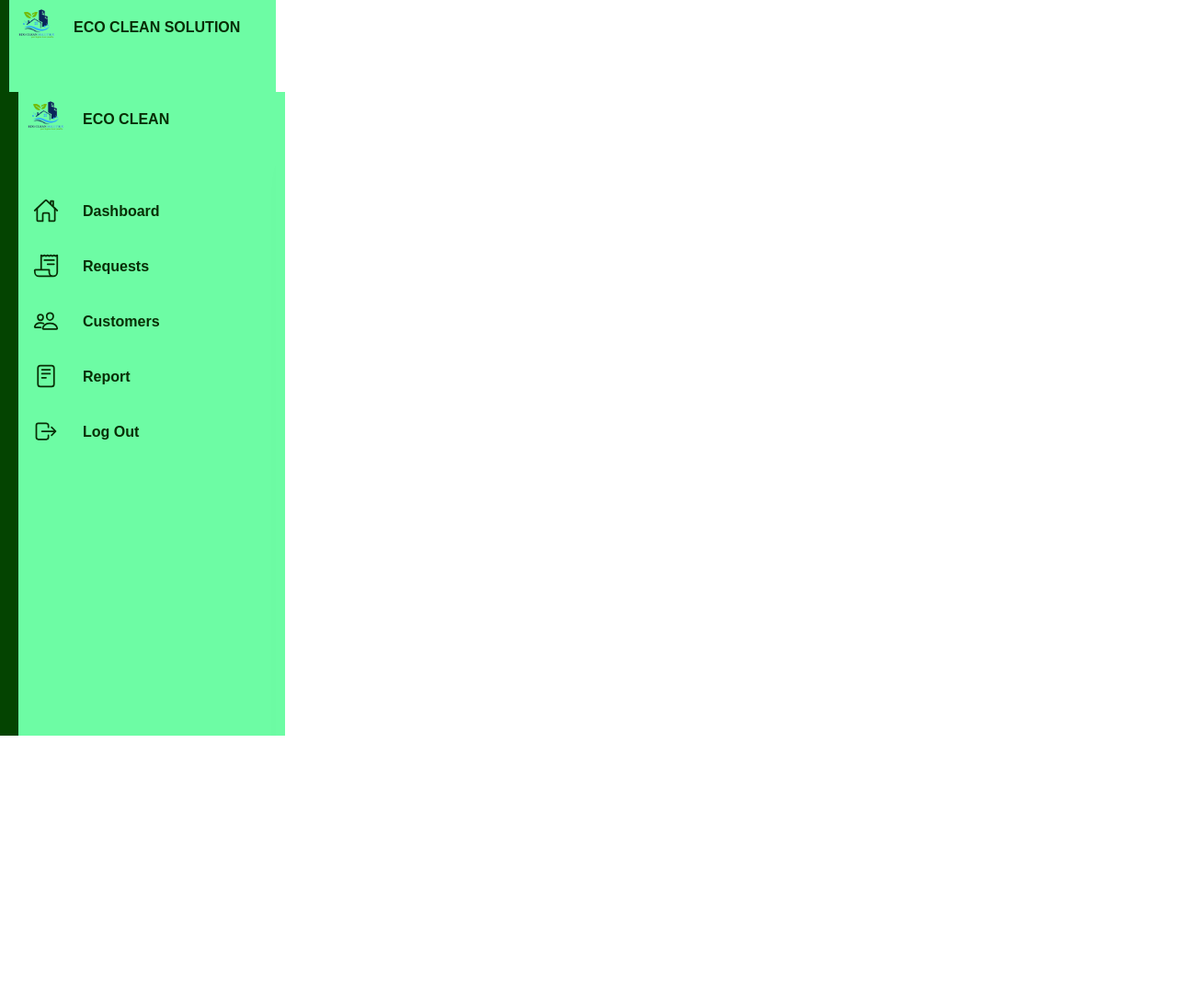
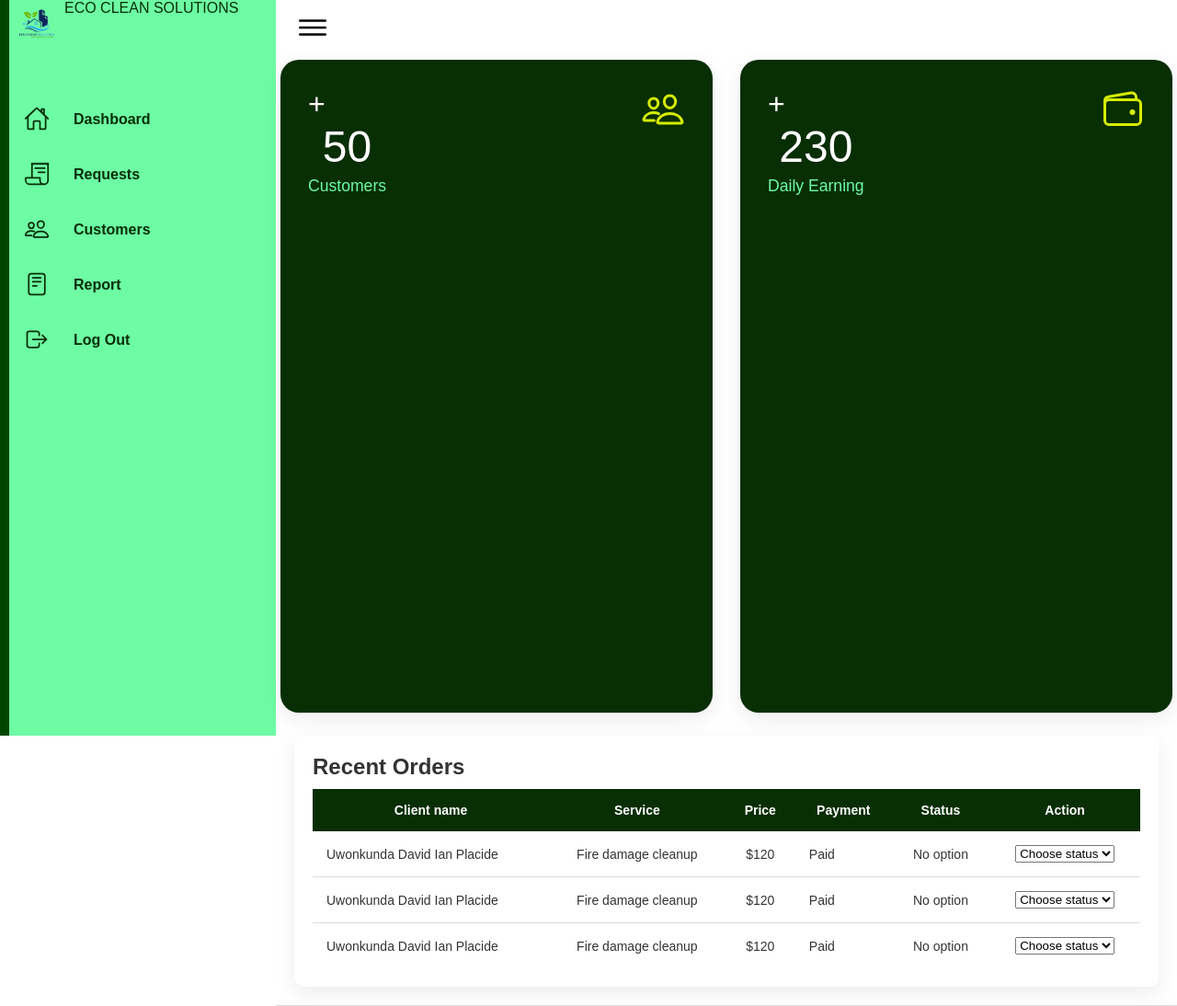
Before and after one commit to Daniel-IRYIVUZE/Eco_clean_Solutions, a Flask app: template EcoApp/templates/admin-dash.html in a window 1280 px wide. Shown: the whole page at 92% size. Before the commit the page ends 800 px from the top, so only its background shows below. Run offline with Flask 3, Linux system fonts and the light colour scheme; the template is opened without the code that fills it, so the values that code supplies are empty.

Commit message:
updating admin-dash.html

```diff
--- a/EcoApp/templates/admin-dash.html
+++ b/EcoApp/templates/admin-dash.html
@@ -1,48 +1,27 @@
 <!DOCTYPE html>
 <html lang="en">
+
 <head>
-    <meta charset="UTF-8" />
-    <meta http-equiv="X-UA-Compatible" content="IE=edge" />
-    <meta name="viewport" content="width=device-width, initial-scale=1.0" />
-    <link
-      rel="icon"
-      href="{{ url_for('static', filename='images/logo.jpg') }}"
-      type="image/jpg"
-    />
+    <meta charset="UTF-8">
+    <meta http-equiv="X-UA-Compatible" content="IE=edge">
+    <meta name="viewport" content="width=device-width, initial-scale=1.0">
+    <link rel="icon" href="images/logo.jpg" type="jpg">
     <title>Eco Clean Solution | Admin</title>
     <!-- ======= Styles ====== -->
-    <link
-      rel="stylesheet"
-      href="{{ url_for('static', filename='admin-dash.css') }}"
-    />
+    <link rel="stylesheet" href="static/admin-dash.css">
 </head>
 
 <body>
     <!-- =============== Navigation ================ -->
     <div class="container">
-
-      <div class="navigation">
-        <ul>
-          <li>
-            <a href="#dashboard">
-              <img
-                class="icon"
-                src="{{ url_for('static', filename='images/logo.png') }}"
-                alt=""
-              />
-              <span class="title">ECO CLEAN SOLUTION</span>
-            </a>
-          </li>
-
         <div class="navigation">
             <ul>
                 <li>
                     <a href="#dashboard">
                         <img class="icon" src="images/logo.png" alt="">
-                        <span class="title">ECO CLEAN </span>
+                        <span class="topup">ECO CLEAN SOLUTIONS</span>
                     </a>
                 </li>
-
 
                 <li>
                     <a href="admin-dash.html">
@@ -104,19 +83,6 @@
                 <div class="card">
                     <div>
                         <div class="sign">+</div>
-              <div class="counter" data-target="100">0</div>
-              <div class="cardName">Daily Views</div>
-            </div>
-
-            <div class="iconBx">
-              <ion-icon name="eye-outline"></ion-icon>
-
-
-            <!-- ======================= Cards ================== -->
-            <div class="cardBox" id="dashboard">
-                <div class="card">
-                    <div>
-                        <div class="sign">+</div>
                         <div class="counter" data-target="50"></div>
                         <div class="cardName">Customers</div>
                     </div>
@@ -125,42 +91,6 @@
                     </div>
                 </div>
 
-
-                <div class="card">
-                    <div>
-                        <div class="sign">+</div>
-                        <div class="counter" data-target="230">0</div>
-                        <div class="cardName">Daily Earning</div>
-                    </div>
-                    <div class="iconBx">
-                        <ion-icon name="wallet-outline"></ion-icon>
-                    </div>
-                </div>
-
-            </div>
-          </div>
-
-          <div class="card">
-            <div>
-              <div class="sign">+</div>
-              <div class="counter" data-target="50"></div>
-              <div class="cardName">Customers</div>
-            </div>
-            <div class="iconBx">
-              <ion-icon name="people-outline"></ion-icon>
-            </div>
-          </div>
-
-          <div class="card">
-            <div>
-              <div class="sign">+</div>
-              <div class="counter" data-target="200">0</div>
-              <div class="cardName">Employees</div>
-            </div>
-            <div class="iconBx">
-              <ion-icon name="person-add-outline"></ion-icon>
-            </div>
-          </div>
 
                 <div class="card">
                     <div>
@@ -241,20 +171,13 @@
                     </table>
                 </div>
     </div>
-      </div>
-    </div>
 
     <!-- =========== Scripts =========  -->
-    <script src="{{ url_for('static', filename='admin-dash.js') }}"></script>
+    <script src="static/admin-dash.js"></script>
 
     <!-- ====== ionicons ======= -->
-    <script
-      type="module"
-      src="https://unpkg.com/ionicons@5.5.2/dist/ionicons/ionicons.esm.js"
-    ></script>
-    <script
-      nomodule
-      src="https://unpkg.com/ionicons@5.5.2/dist/ionicons/ionicons.js"
-    ></script>
+    <script type="module" src="https://unpkg.com/ionicons@5.5.2/dist/ionicons/ionicons.esm.js"></script>
+    <script nomodule src="https://unpkg.com/ionicons@5.5.2/dist/ionicons/ionicons.js"></script>
 </body>
+
 </html>
```
Lines whose indentation alone changed are shown as unchanged.
